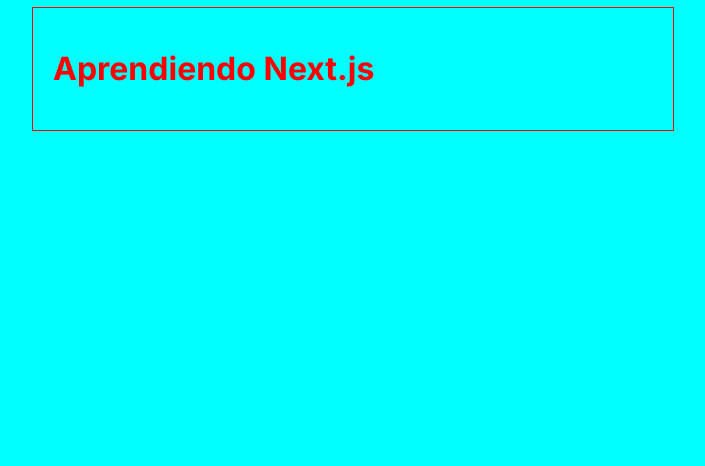
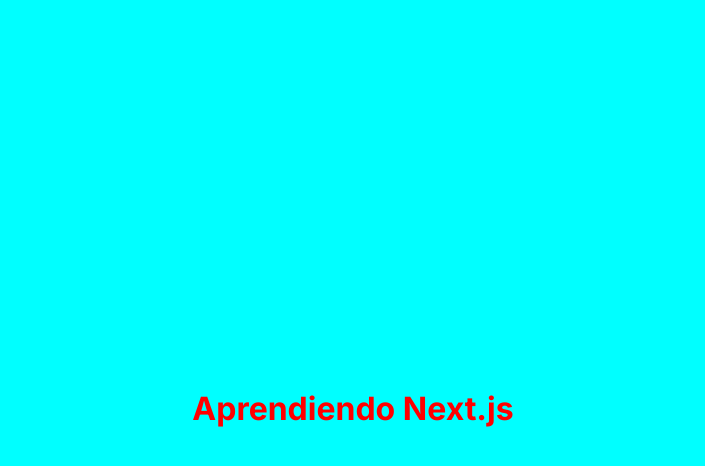
Before and after one commit to catharygr/aprendiendo-next-framework, a Next.js app: page / in a window 1280 px wide. Shown: the top 466 px of the page, without its empty margins (287-992 px from the left). Built offline with nearby package versions, Linux system fonts and the light colour scheme.

Commit message:
Aprendiendo usar la app

```diff
--- a/src/app/globals.css
+++ b/src/app/globals.css
@@ -1,3 +1,6 @@
 body {
   background-color: aqua;
+  display: grid;
+  place-items: center;
+  min-height: 100vh;
 }
--- a/src/app/page.module.css
+++ b/src/app/page.module.css
@@ -1,10 +1,3 @@
 .titulo {
   color: red;
 }
-
-.container {
-  outline: 1px solid red;
-  margin: 0 auto;
-  width: 600px;
-  padding: 20px;
-}
```
